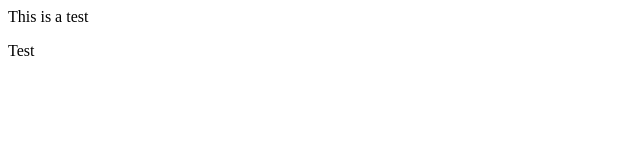
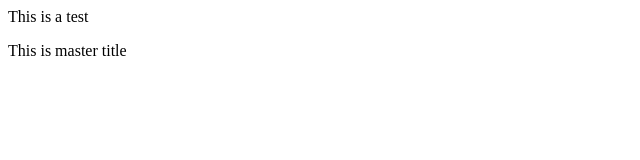
Before and after one commit to perrosen/git-workflow-test, a plain HTML site: page index.html in a window 1280 px wide. Shown: the full height of the page, 0-640 px from the left. Drawn offline with Linux system fonts and the light colour scheme.

Commit message:
Master title

```diff
--- a/index.html
+++ b/index.html
@@ -1,6 +1,6 @@
 <html>
     <body>
         <p>This is a test</p>
-        <p>Test</p>
+        <p>This is master title</p>
     </body>
 </html>
```
